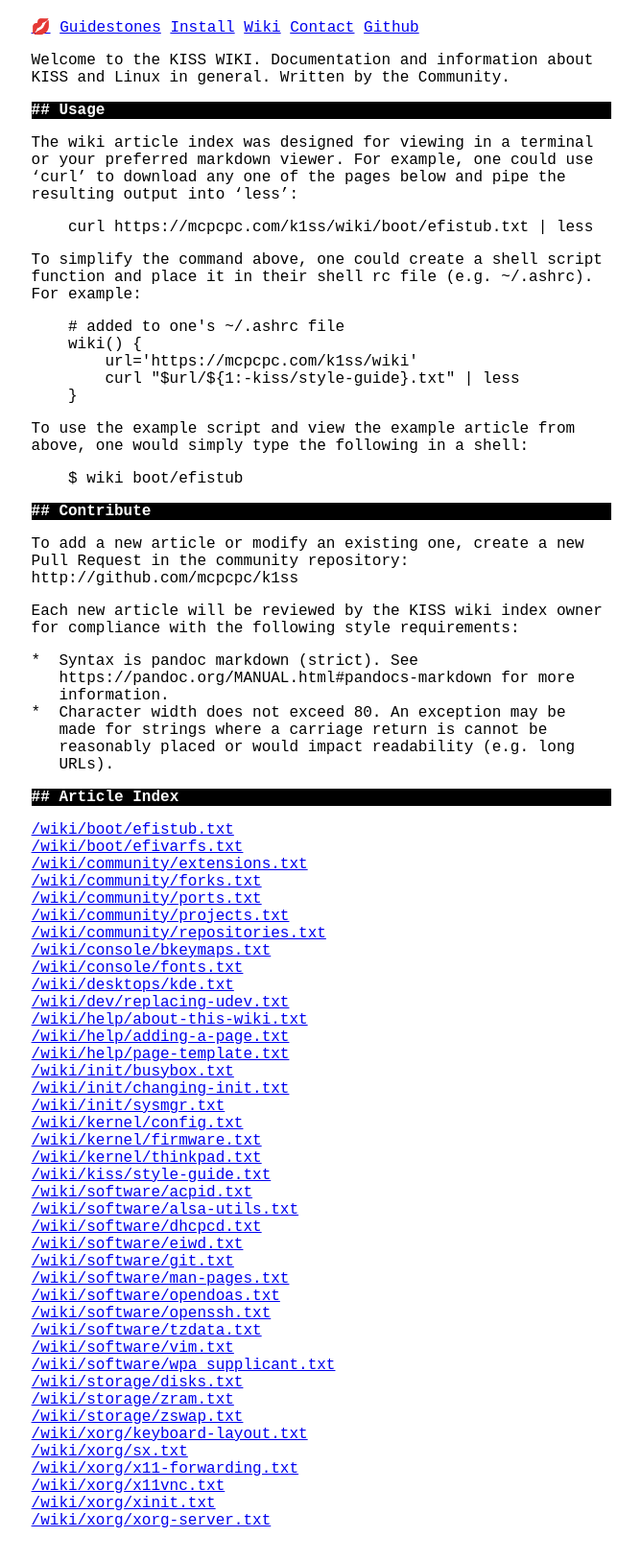
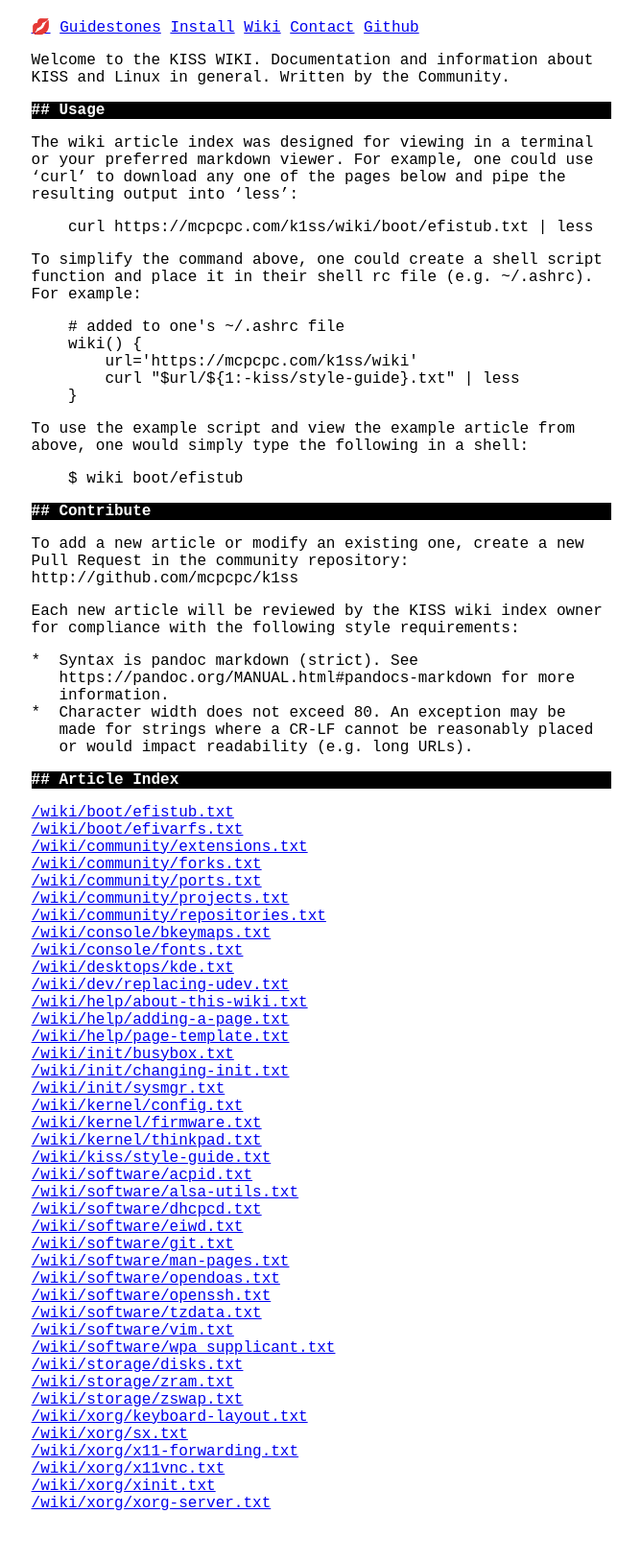
Before and after one commit to mcpcpc/k1ss, a Jekyll site: the page built from wiki.md, in a window 1280 px wide. Shown: the whole page at 96% size, without its empty margins (305-973 px from the left). Built offline with Jekyll 4.4.1, drawn with Linux system fonts in a browser that asks for light colours.

Commit message:
Update wiki.md

```diff
--- a/wiki.md
+++ b/wiki.md
@@ -38,8 +38,8 @@ with the following style requirements:
 *   Syntax is pandoc markdown (strict).
     See https://pandoc.org/MANUAL.html#pandocs-markdown for more information.
 *   Character width does not exceed 80. An exception may be made for strings
-    where a carriage return is cannot be reasonably placed or would impact
-    readability (e.g. long URLs).
+    where a CR-LF cannot be reasonably placed or would impact readability
+    (e.g. long URLs).
 
 ## Article Index
 
```
